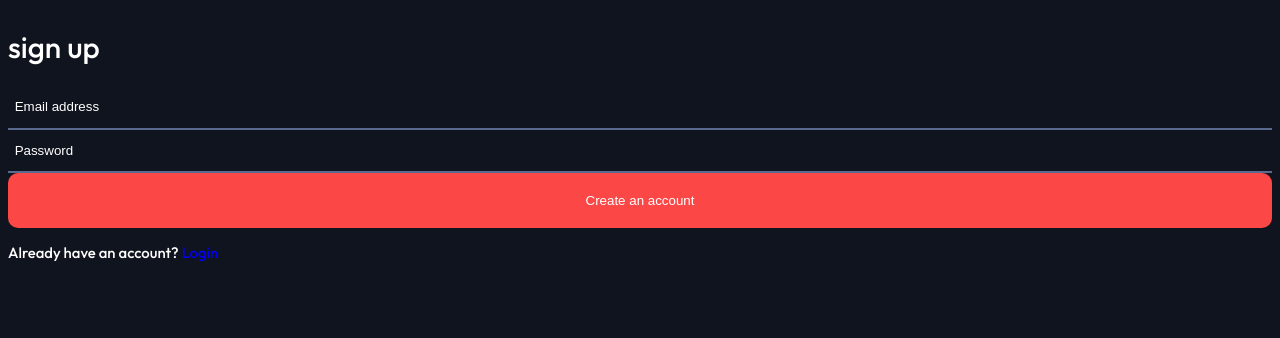
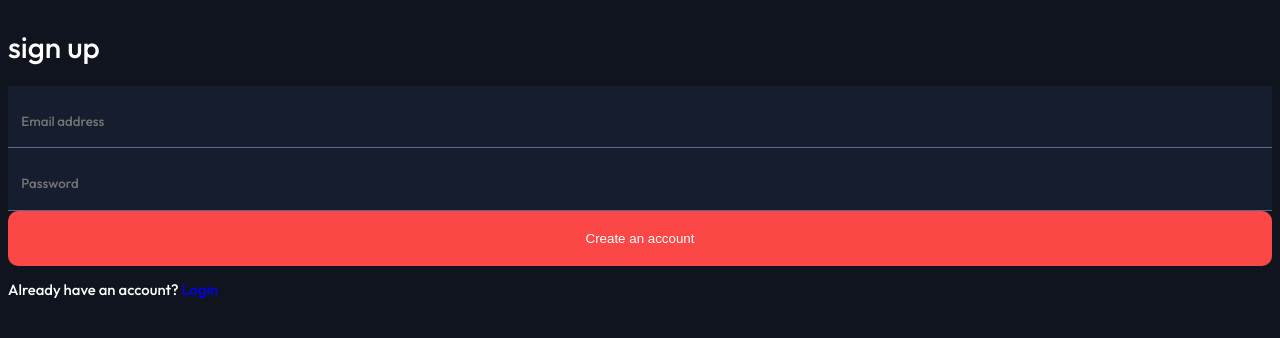
Before and after one commit to Pearlsky/binged, a React (Create React App) app: page /signup in a window 1280 px wide. Shown: the top 338 px of the page. Built offline with nearby package versions, Linux system fonts and the light colour scheme; no server answers.

Commit message:
styles: write textfield styles for more whitespace and good typography

```diff
--- a/src/components/TextField/TextField.styles.js
+++ b/src/components/TextField/TextField.styles.js
@@ -1,6 +1,6 @@
 import styled from "styled-components";
 
-import { colors as color} from "../../utils/variables";
+import { colors as color } from "../../utils/variables";
 
 const StyledTextField = styled.label`
   display: block;
@@ -8,13 +8,15 @@ const StyledTextField = styled.label`
 
   & input {
     border: none;
-    border-bottom: solid 2px ${color.grayishblue};
-    background-color: ${color.darkblue};
-    padding: 1em 0.5em;
+    border-bottom: solid 1px ${color.grayishblue};
+    background-color: ${color.semidarkblue};
+    padding: 2em 1em 1.4em;
     width: inherit;
+    font-family: inherit;
+    font-weight: inherit;
 
     &::placeholder {
-      color: ${color.white};
+      color: ${color.gray};
     }
   }
 `;
```
